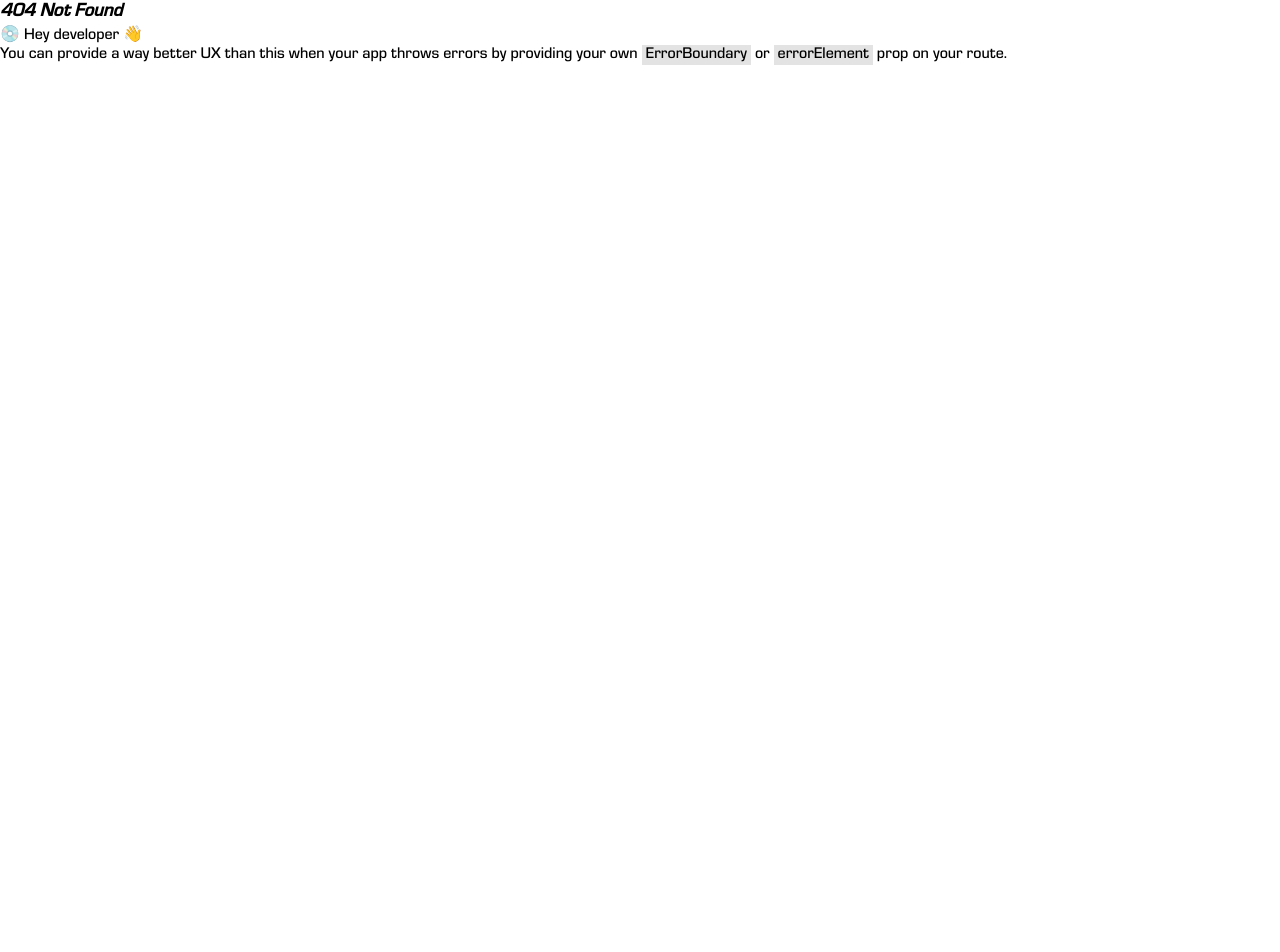
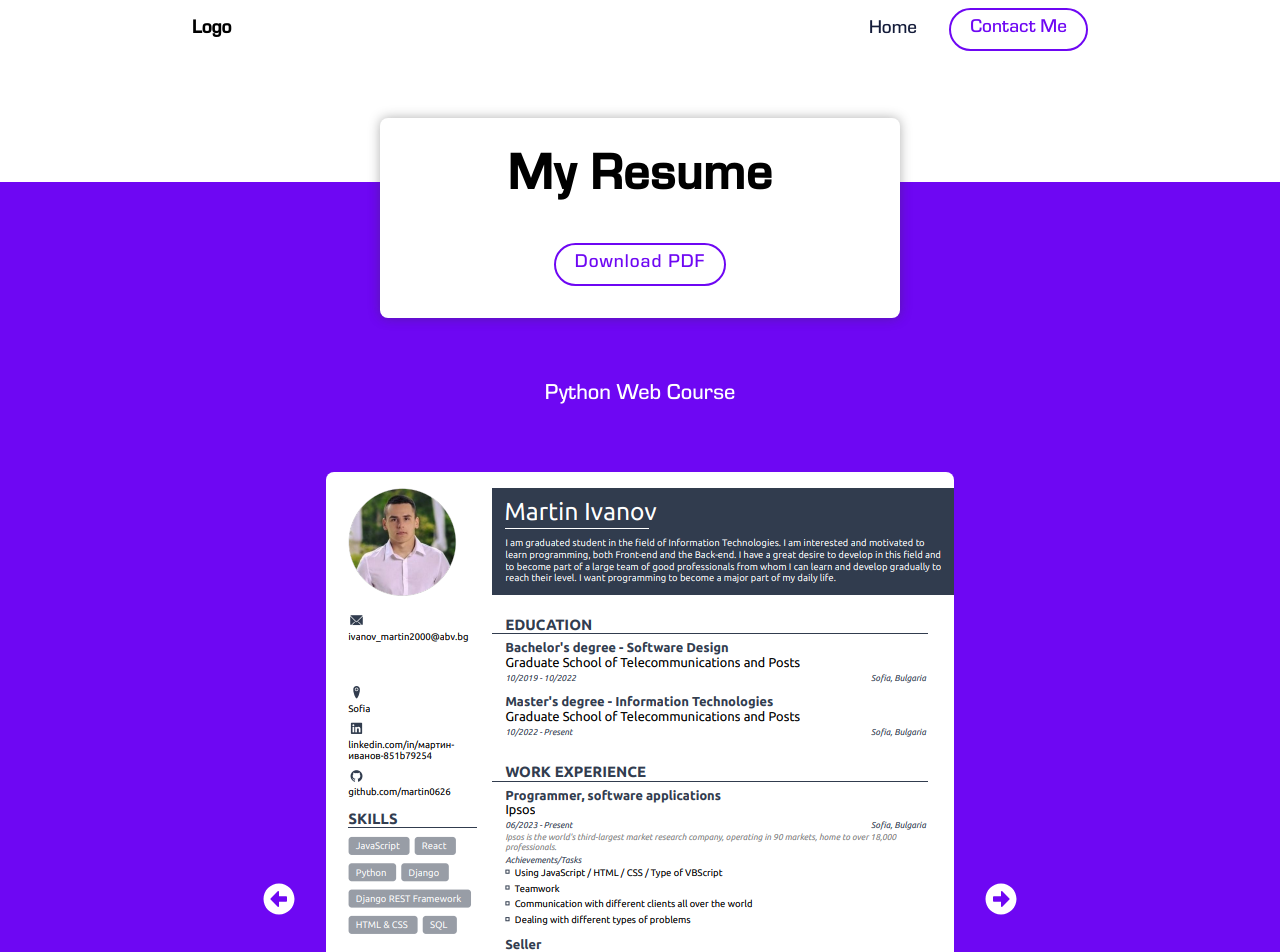
Before and after one commit to martin0626/portfolio_React, a React (Vite) app: page /resume in a window 1280 px wide. Before the commit this address had no page. Shown: the part 27-979 px from the top of the page. Before the commit the page ends 800 px from the top, so only its background shows below. Built offline with nearby package versions, Linux system fonts and the light colour scheme.

Commit message:
Added Resume Page Updates and Some Visual Cahanges

```diff
--- a/src/App.jsx
+++ b/src/App.jsx
@@ -3,7 +3,7 @@ import RootPage from "./pages/Root.jsx"
 import HomePage from "./pages/Home.jsx"
 import ContactPage from "./pages/Contact.jsx"
 import ProjectPage from "./pages/Project.jsx"
-import PfPage from "./pages/Portfolio.jsx"
+import ResumePage from "./pages/Resume.jsx"
 
 
 const router = createBrowserRouter([
@@ -24,8 +24,8 @@ const router = createBrowserRouter([
         element: <ProjectPage/>,
       },
       {
-        path: 'portfolio',
-        element: <PfPage/>,
+        path: 'resume',
+        element: <ResumePage/>,
       },
     ]
   }
--- a/src/components/Contact/ContactInfo.jsx
+++ b/src/components/Contact/ContactInfo.jsx
@@ -1,6 +1,6 @@
 import { useContext, useState } from "react";
 import { NotificationContext } from "../../pages/Root";
-import { FaLinkedin, FaEnvelope, FaMapMarkerAlt  } from "react-icons/fa";
+import { FaLinkedin, FaEnvelope, FaMapMarkerAlt, FaGithub  } from "react-icons/fa";
 
 
 export default function ContactInfo({}){
@@ -63,6 +63,19 @@ export default function ContactInfo({}){
                 <p>Martin Ivanov</p>
                 <p className={action === 'in' ? 'action action-shown' : 'action'}>Visit</p>
             </div>
+            <div
+                onMouseOver={()=>onHoverHandler('git')}
+                onMouseLeave={()=>onHoverHandler('')}
+                onClick={()=>onVistHandler('https://github.com/martin0626')}
+                className="contacts-single"
+            >
+                <span className="contacts-single-logo">
+                    <FaGithub />
+                </span>
+                <h3>GitHub</h3>
+                <p>Martin Ivanov (martin0626)</p>
+                <p className={action === 'git' ? 'action action-shown' : 'action'}>Visit</p>
+            </div>
         </div>
     )
 }
--- a/src/components/Footer/Footer.jsx
+++ b/src/components/Footer/Footer.jsx
@@ -1,5 +1,5 @@
 import { Link } from "react-router-dom";
-import { FaLinkedinIn, FaEnvelope, FaLocationArrow  } from "react-icons/fa";
+import { FaLinkedinIn, FaEnvelope, FaLocationArrow } from "react-icons/fa";
 
 
 export default function FooterEl(){
@@ -15,10 +15,9 @@ export default function FooterEl(){
             <div className="footer-contact">
                 <h1 className="secondaryHeader white-text">Check My Resume</h1>
                 <p>Lorem ipsum dolor sit amet consectetur adipisicing elit. Quia nam fuga dolorum magnam?</p>
-                <Link to='/portfolio' className="mainBtn">My Resume</Link>
+                <Link to='/resume' className="mainBtn footer-btn">My Resume</Link>
             </div>
             <div className="footer-main">
-
                 <div className="footer-main-icons">
                     <p
                         onClick={()=>onVistHandler('https://www.linkedin.com/in/%D0%BC%D0%B0%D1%80%D1%82%D0%B8%D0%BD-%D0%B8%D0%B2%D0%B0%D0%BD%D0%BE%D0%B2-851b79254/')}
--- /dev/null
+++ b/src/components/Resume/ResumeMain.jsx
@@ -0,0 +1,106 @@
+import resumeImg from "../../../public/ResumeImg.png"
+import resumePdf from "../../../public/MartinIvanov_Resume.pdf"
+import { useState } from "react";
+import { FaArrowAltCircleLeft, FaArrowAltCircleRight } from "react-icons/fa";
+
+
+
+const DOCS = [
+    {
+        title: 'Resume',
+        position: 1,
+        image: '../../../public/ResumeImg.png',
+    },
+    {
+        title: 'JS Advanced Course',
+        position: 2,
+        image: '../../../public/ResumeImg.png',
+    },
+    {
+        title: 'Python Web Course',
+        position: 3,
+        image: '../../../public/ResumeImg.png',
+    },
+    {
+        title: 'React Course',
+        position: 4,
+        image: '../../../public/ResumeImg.png',
+    }
+]
+
+
+
+export default function ResumeMain(){
+    // const mainDoc = DOCS.find(e=> e.position === 1);
+    const [ currentActivePos,  setCurrentActivePos] = useState(3);
+    const [currentEffectSide, setCurrentEffectSide] = useState('');
+
+    // const maxIndex = images.length - 1;
+
+
+    const handleChangeIndex = (nextIndex)=>{
+        setCurrentEffectSide(nextIndex > currentActiveIndex ? 'show-right' : 'show-left')
+        setCurrentActivePos(nextIndex);
+    }
+
+    const handleNextIndex = ()=>{
+        let newIndex = currentActiveIndex + 1;
+
+        if(maxIndex < newIndex){
+            newIndex = 0;
+        }
+        setCurrentEffectSide('show-right')
+        setCurrentActivePos(newIndex);
+    }
+
+    const handlePreviousIndex = ()=>{
+        let newIndex = currentActiveIndex - 1;
+
+        if(0 > newIndex){
+            newIndex = maxIndex;
+        }
+
+        setCurrentEffectSide('show-left')
+        setCurrentActivePos(newIndex);
+    }
+
+    const handleDownload = () => {
+        const link = document.createElement('a');
+        link.href = resumePdf;
+        link.download = 'MartinIvanov_Resume.pdf';
+        link.click();
+    };
+
+
+    return(
+        <section className="resume">
+            <div className="resume-header">
+                <h1 className="mainHeader">My Resume</h1>
+                <div className="resume-header-actions">
+                    <p onClick={handleDownload} className="mainBtn">Download PDF</p>
+                </div>
+
+            </div>
+            <p className="resume-label">{DOCS.find(d=>d.position === currentActivePos).title}</p>
+
+
+            <div className="resume-main">
+                <div className="resume-main-arrow leftA">
+                    <FaArrowAltCircleLeft />
+                </div>
+                <div className="resume-main-arrow rightA">
+                    <FaArrowAltCircleRight />
+                </div>
+                <div className="resume-main-img">
+                    {
+                        DOCS.map(doc=>{
+                            if(currentActivePos === doc.position){
+                                return <img src={doc.image}/>
+                            }
+                        })
+                    }
+                </div>
+            </div>
+        </section>
+    )
+}
--- a/src/pages/Portfolio.jsx
+++ /dev/null
@@ -1,5 +0,0 @@
-export default function PfPage(){
-    return(
-        <h1>Work</h1>
-    )
-}
--- /dev/null
+++ b/src/pages/Resume.jsx
@@ -0,0 +1,8 @@
+import ResumeMain from "../components/Resume/ResumeMain"
+
+
+export default function ResumePage(){
+    return(
+        <ResumeMain/>
+    )
+}
--- a/src/styles/Footer/_footer.scss
+++ b/src/styles/Footer/_footer.scss
@@ -14,7 +14,7 @@
     &-main {
         position: relative;
         width: 100%;
-        height: 50vh;
+        height: 22rem;
         background-color: variables.$mainColor;
         z-index: 1;
         display: flex;
@@ -24,7 +24,9 @@
         padding: 4rem 2rem;
         gap: 2rem;
 
-
+        @media screen and (max-width: 1000px) {
+            height: 32rem;
+        }
 
         &-icons{
             display: flex;
@@ -110,3 +112,16 @@
         }
     }
 }
+
+
+
+.footer-btn {
+    transition: all 0.3s !important;
+
+    &:hover {
+        background-color: #fff;
+        color: variables.$mainColor !important;
+        border: 2px solid #fff !important;
+        transform: scale(1.05);
+    }
+}
--- /dev/null
+++ b/src/styles/Resume/_resume.scss
@@ -0,0 +1,90 @@
+@use "../Abstract/variables";
+
+
+
+.resume {
+    display: flex;
+    flex-direction: column;
+    align-items: center;
+    justify-content: center;
+    gap: 4rem;
+    background-color: variables.$mainColor;
+    padding: 6rem 2rem 6rem 2rem;
+
+
+    &-header {
+        background-color: #fff;
+        padding: 2rem 8rem;
+        border-radius: 8px;
+        display: flex;
+        flex-direction: column;
+        align-items: center;
+        gap: 2rem;
+        margin-top: -10rem;
+        box-shadow: variables.$mainShodws;
+
+        &-actions{
+            font-size: 1.2rem;
+            letter-spacing: 1px;
+        }
+
+        @media screen and (max-width: variables.$breakpoint-small) {
+            padding: 2rem 4rem;
+        }
+
+
+    }
+
+
+    &-label{
+        color: #fff;
+        font-size: 1.4rem;
+    }
+
+    &-main{
+        position: relative;
+        transition: all 0.5s;
+
+        &-img{
+            width: 100%;
+            overflow: hidden;
+            border-radius: 8px;
+            display: flex;
+            transition: all 0.5s;
+
+
+            img{
+                max-width: 100%;
+            }
+            &:hover{
+                transform: scale(1.1);
+                box-shadow: variables.$mainShodws;
+            }
+        }
+
+
+
+        &-arrow{
+            position: absolute;
+            color: #fff;
+            font-size: 2rem
+        }
+
+    }
+
+
+
+}
+
+
+.leftA {
+    left: -10%;
+    top: 50%;
+    transform: translateY(-50%);
+}
+
+.rightA {
+    right: -10%;
+    top: 50%;
+    transform: translateY(-50%);
+}
--- a/src/styles/Skills/_techStack.scss
+++ b/src/styles/Skills/_techStack.scss
@@ -14,9 +14,16 @@
 
     border-radius: 8px;
 
-    margin-top: -6rem;
+    margin-top: -10rem;
     margin-inline: 12rem;
     margin-bottom: 12rem;
+
+
+    @media screen and (max-width: variables.$breakpoint-medium) {
+        margin-top: -14rem;
+    }
+
+
 }
 
 .stack {
--- a/src/styles/index.scss
+++ b/src/styles/index.scss
@@ -29,6 +29,10 @@
 
 //Footer
 @use 'Footer/footer';
+
+//Resume
+@use 'Resume/resume';
+
 
 
 @font-face {
```
Also changed, not shown: src/components/Resume/ResumeGallery.jsx (added, +18 -0 lines), public/ResumeImg.png (added), 1 other file (tests, documents, lock files or other folders).
